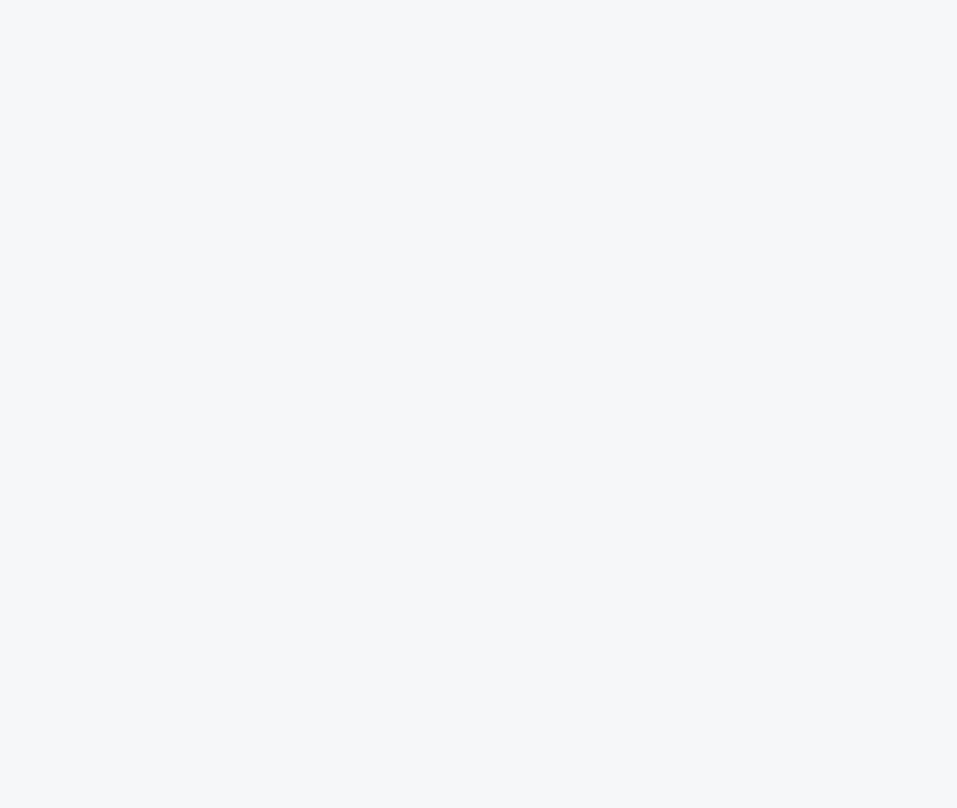
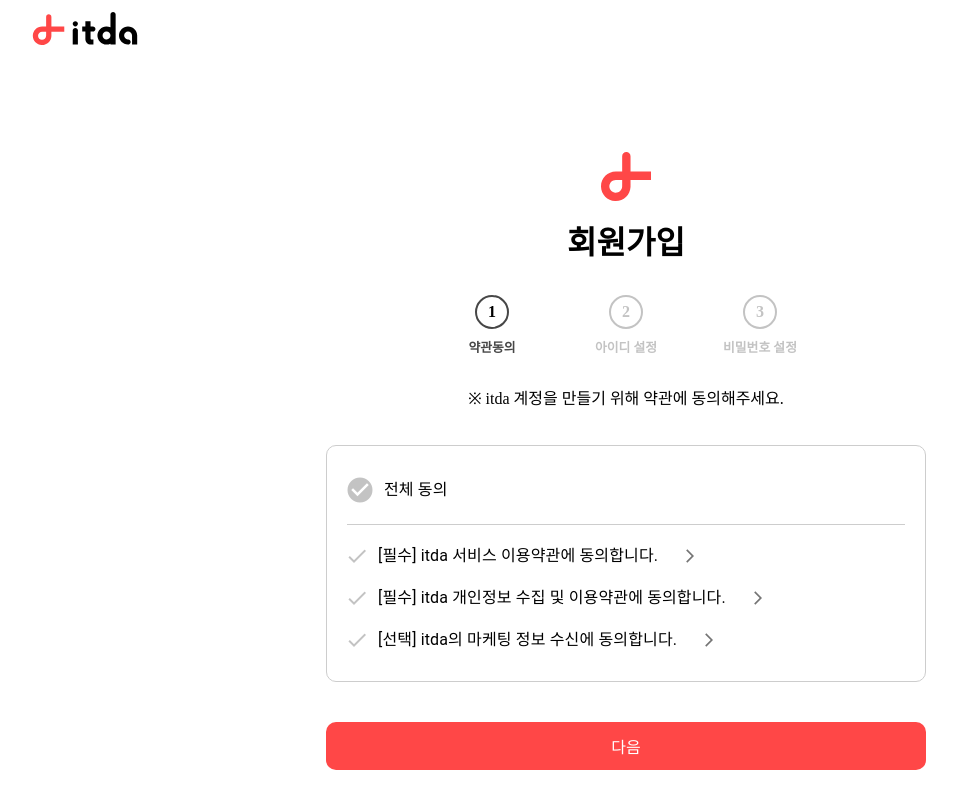
Before and after one commit to soyoung2118/itda-ieoso_frontend, a React (Vite) app: page /signup in a window 1280 px wide. Before the commit this address had no page. Shown: the top 808 px of the page, without its empty margins (14-971 px from the left). Built offline with nearby package versions, Linux system fonts and the light colour scheme.

Commit message:
feat: 회원가입 페이지

```diff
--- a/src/App.jsx
+++ b/src/App.jsx
@@ -1,5 +1,7 @@
 import {BrowserRouter, Route, Routes} from "react-router-dom";
 import Start from "./component/page/Start.jsx";
+import LogIn from "./component/page/LogIn.jsx";
+import SignUp from "./component/page/SignUp.jsx";
 import ClassRoom from "./component/page/ClassRoom.jsx";
 
 function App() {
@@ -8,7 +10,9 @@
     <>
       <BrowserRouter>
         <Routes>
-          <Route path="/" element={<Start/>}/>
+          <Route path="/" element={<Start />} />
+          <Route path="/login" element={<LogIn />} />
+          <Route path="/signup" element={<SignUp />} />
           <Route path="/classroom" element={<ClassRoom/>}/>
         </Routes>
       </BrowserRouter>
--- /dev/null
+++ b/src/component/page/SignUp.jsx
@@ -0,0 +1,246 @@
+import { useState } from 'react';
+import { useNavigate } from 'react-router-dom';
+import TopBar from "../ui/TopBar";
+import logoImage from "../img/logo.svg";
+import { Checkbox, FormControlLabel, IconButton } from '@mui/material';
+import {
+    Container,
+    LogoImage,
+    LogoText,
+    LoginButton,
+    SignUpContainer,
+    Progress,
+    Label,
+    Step,
+    Terms,
+    Term,
+    SignUpInput,
+    CustomCheckboxCircle,
+    CustomCheckboxTransparent,
+    NextButton,
+    InputContainer,
+    WelcomeMessage
+} from "../../style/Styles";
+import ArrowForwardIosIcon from '@mui/icons-material/ArrowForwardIos';
+import PropTypes from 'prop-types';
+
+const TERMS = {
+  service: '[필수] itda 서비스 이용약관에 동의합니다.',
+  privacy: '[필수] itda 개인정보 수집 및 이용약관에 동의합니다.',
+  marketing: '[선택] itda의 마케팅 정보 수신에 동의합니다.'
+};
+
+function TermsAgreement({ isChecked, termsChecked, handleCheckAll, handleIndividualCheck, handleDocumentOpen }) {
+  return (
+    <Terms>
+      <Term>
+        <FormControlLabel
+          control={
+            <Checkbox
+              icon={CustomCheckboxCircle(false)}
+              checkedIcon={CustomCheckboxCircle(true)}
+              checked={isChecked}
+              onChange={handleCheckAll}
+            />
+          }
+          label="전체 동의"
+        />
+      </Term>
+      <div style={{borderBottom: '1px solid #CDCDCD', margin: '10px 0' }}></div>
+      <Term>
+        <FormControlLabel
+          control={
+            <Checkbox
+              icon={CustomCheckboxTransparent(false)}
+              checkedIcon={CustomCheckboxTransparent(true)}
+              checked={termsChecked.service}
+              onChange={() => handleIndividualCheck('service')}
+            />
+          }
+          label={TERMS.service}
+        />
+        <IconButton onClick={() => handleDocumentOpen('service')}>
+          <ArrowForwardIosIcon style={{ fontSize: '16px' }} />
+        </IconButton>
+      </Term>
+      <Term>
+        <FormControlLabel
+          control={
+            <Checkbox
+              icon={CustomCheckboxTransparent(false)}
+              checkedIcon={CustomCheckboxTransparent(true)}
+              checked={termsChecked.privacy}
+              onChange={() => handleIndividualCheck('privacy')}
+            />
+          }
+          label={TERMS.privacy}
+        />
+        <IconButton onClick={() => handleDocumentOpen('privacy')}>
+          <ArrowForwardIosIcon style={{ fontSize: '16px' }} />
+        </IconButton>
+      </Term>
+      <Term>
+        <FormControlLabel
+          control={
+            <Checkbox
+              icon={CustomCheckboxTransparent(false)}
+              checkedIcon={CustomCheckboxTransparent(true)}
+              checked={termsChecked.marketing}
+              onChange={() => handleIndividualCheck('marketing')}
+            />
+          }
+          label={TERMS.marketing}
+        />
+        <IconButton onClick={() => handleDocumentOpen('marketing')}>
+          <ArrowForwardIosIcon style={{ fontSize: '16px' }} />
+        </IconButton>
+      </Term>
+    </Terms>
+  );
+}
+
+TermsAgreement.propTypes = {
+  isChecked: PropTypes.bool.isRequired,
+  termsChecked: PropTypes.shape({
+    service: PropTypes.bool.isRequired,
+    privacy: PropTypes.bool.isRequired,
+    marketing: PropTypes.bool.isRequired,
+  }).isRequired,
+  handleCheckAll: PropTypes.func.isRequired,
+  handleIndividualCheck: PropTypes.func.isRequired,
+  handleDocumentOpen: PropTypes.func.isRequired,
+};
+
+export default function SignUp() {
+  const navigate = useNavigate();
+  const [step, setStep] = useState(1);
+  const [password, setPassword] = useState('');
+  const [confirmPassword, setConfirmPassword] = useState('');
+  const [isChecked, setIsChecked] = useState(false);
+  const [termsChecked, setTermsChecked] = useState({
+    service: false,
+    privacy: false,
+    marketing: false,
+  });
+
+  const handleNext = () => {
+    if (step < 3) {
+      setStep(step + 1);
+    } else {
+      navigate('/login');
+    }
+  };
+
+  const handleCheckAll = () => {
+    const newCheckedState = !isChecked;
+    setIsChecked(newCheckedState);
+    setTermsChecked(() => ({
+      service: newCheckedState,
+      privacy: newCheckedState,
+      marketing: newCheckedState,
+    }));
+  };
+
+  const handleIndividualCheck = (term) => {
+    const updatedTermsChecked = {
+      ...termsChecked,
+      [term]: !termsChecked[term],
+    };
+    setTermsChecked(updatedTermsChecked);
+    const allChecked = Object.values(updatedTermsChecked).every(value => value);
+    setIsChecked(allChecked);
+  };
+
+  const handleDocumentOpen = (term) => {
+    console.log(`${term} 문서 출력`);
+  };
+
+  return (
+    <>
+      <TopBar />
+      <Container>
+      <LogoImage src={logoImage} alt="logo" />
+      <LogoText>회원가입</LogoText>
+        <Progress>
+          <Step active={step === 1} completed={step > 1} label="약관동의">1</Step>
+          <Step active={step === 2} completed={step > 2} label="아이디 설정">2</Step>
+          <Step active={step === 3} completed={step > 3} label="비밀번호 설정">3</Step>
+        </Progress>
+      <SignUpContainer>
+        {step === 1 && (
+            <>
+              <p>※ itda 계정을 만들기 위해 약관에 동의해주세요.</p>
+              <div style={{minWidth: '400px', width: '100%', margin: '0 auto' }}>
+              <TermsAgreement
+                isChecked={isChecked}
+                termsChecked={termsChecked}
+                handleCheckAll={handleCheckAll}
+                handleIndividualCheck={handleIndividualCheck}
+                handleDocumentOpen={handleDocumentOpen}
+              />
+              </div>
+              <NextButton onClick={handleNext}>
+                다음
+              </NextButton>
+          </>
+        )}
+        {step === 2 && (
+            <>
+            <div style={{ minWidth: '400px', maxWidth:'600px',width: '100%', margin: '0 auto' }}>
+              <Label style={{ textAlign: 'left', width: '100%' }}>아이디</Label>
+              <InputContainer>
+                <SignUpInput placeholder="아이디를 설정해주세요." style={{ width: '65%' }}/>
+                  <LoginButton style={{
+                    width: '35%',
+                    marginLeft: '1rem',
+                  }}>아이디 확인</LoginButton>
+              </InputContainer>
+              <Label style={{ textAlign: 'left',marginBottom: '1rem' }}>비밀번호</Label>
+              <InputContainer >
+                  <SignUpInput
+                  type="password"
+                  placeholder="비밀번호를 설정해주세요."
+                  value={password}
+                  onChange={e => setPassword(e.target.value)}
+                  style={{ width: '100%' }}
+                  />
+                </InputContainer>
+                <div style={{ fontSize: '0.8rem', color: '#000000', width: '100%', margin: '-1rem 0 2rem 0' }}>영문 대/소문자, 숫자, 특수문자를 조합하여 8자 이상 입력해주세요.</div>
+              <Label style={{ textAlign: 'left', margin: '1rem 0' }}>비밀번호 확인</Label>
+              <InputContainer>
+                <SignUpInput
+                  type="password"
+                  placeholder="설정하신 비밀번호를 입력해주세요."
+                  value={confirmPassword}
+                  onChange={e => setConfirmPassword(e.target.value)}
+                  style={{ width: '100%' }}
+                />
+              </InputContainer>
+              {step === 2 && password !== confirmPassword && (
+                <div style={{ fontSize: '0.8rem', color: '#FF4747', width: '100%', margin: '-1rem 0 2rem 0' }}>
+                  비밀번호가 일치하지 않습니다. 다시 확인해주세요.
+                </div>
+              )}
+            </div>
+            <NextButton onClick={handleNext}>
+              다음
+            </NextButton>
+            </>
+        )}
+          {step === 3 && (
+            <div style={{ minWidth: '400px',width: '100%', margin: '0 auto' }}>
+              <WelcomeMessage>
+                <h2>itda에 오신 것을 환영합니다!</h2>
+                <p>첫 로그인하시겠어요?</p>
+              </WelcomeMessage>
+              <NextButton onClick={handleNext}>
+                로그인하러 가기
+              </NextButton>
+            </div>
+
+          )}
+        </SignUpContainer>
+      </Container>
+    </>
+  );
+}
--- a/src/style/Styles.jsx
+++ b/src/style/Styles.jsx
@@ -1,14 +1,4 @@
-import styled, { keyframes, css } from "styled-components";
-
-// 막대기 애니메이션 정의
-const lineGradientAnimation = keyframes`
-  from {
-    background-image: linear-gradient(to right, #C3C3C3, #C3C3C3);
-  }
-  to {
-    background-image: linear-gradient(to right, #474747, #C3C3C3);
-  }
-`;
+import styled from "styled-components";
 
 export const Container = styled.div`
     display: flex;
@@ -16,9 +6,9 @@
     align-items: center;
     justify-content: flex-start;
     background-color: #FFFFFF;
+    height: calc(100vh - 7vh);
     width: 100%;
-    height: calc(100vh - 59px);
-    padding-top: 8rem;
+    padding-top: 6rem;
 `;
 
 export const Logo = styled.div`
@@ -34,11 +24,12 @@
 
 export const LogoText = styled.div`
     font-size: 2rem;
+    font-weight: bold;
     margin-bottom: 2rem;
 `;
 
 export const Form = styled.div`
-    width: 500px;
+    width: 100%;
     display: flex;
     flex-direction: column;
 `;
@@ -130,11 +121,14 @@
   );
 };
 
-export const Checkbox = styled.input`
-    accent-color: #CDCDCD;
-    width: 20px;
-    height: 20px;
-    margin-right: 0.5rem;
+export const SignUpContainer = styled.div`
+  display: flex;
+  flex-direction: column;
+  align-items: center;
+  justify-content: center;
+  width: 100%;
+  max-width: 600px;
+  margin: 0 auto;
 `;
 
 export const SignUpInput = styled.input`
@@ -149,17 +143,8 @@
     }
 `;
 
-export const LoginButton = styled.button`
-    padding: 0.8rem;
-    background-color: #FF4747;
-    color: white;
-    border: none;
-    border-radius: 10px;
-    cursor: pointer;
-    margin-bottom: 1rem;
-`;
-
 export const SignUpLink = styled.div`
+    margin-top: 1rem;
     font-size: 0.9rem;
     color: #CDCDCD;
     text-align: center;
@@ -171,12 +156,14 @@
     }
 `;
 
-export const SignUpContainer = styled.div`
-  display: flex;
-  flex-direction: column;
-  align-items: center;
-  justify-content: center;
-  width: 100%;
+export const LoginButton = styled.button`
+    padding: 0.8rem;
+    background-color: #FF4747;
+    color: white;
+    border: none;
+    border-radius: 10px;
+    cursor: pointer;
+    margin-bottom: 1rem;
 `;
 
 export const Progress = styled.div`
@@ -210,8 +197,6 @@
     font-size: 0.8rem;
     color: ${props => (props.active || props.completed ? '#474747' : '#C3C3C3')};
     width: max-content;
-    left: 50%;
-    transform: translateX(-50%);
   }
 
   &:not(:last-child):before {
@@ -220,59 +205,37 @@
     top: 15px;
     left: 32px;
     width: 100px;
-    height: 2px;
+    height: 0px;
     background-color: #C3C3C3;
     z-index: 1;
-    ${props => props.completed && css`
-      animation: ${lineGradientAnimation} 0.5s ease-in-out forwards;
-    `}
   }
 `;
 
-export const Terms = styled.div`  text-align: left;
+export const Terms = styled.div`
+  text-align: left;
   margin: 20px auto;
-  width: 35%;
-  padding: 20px;
+  width: 100%;
+  max-width: 600px;
   border: 1px solid #CDCDCD;
   border-radius: 10px;
   background-color: #FFFFFF;
+  padding: 20px;
+  box-sizing: border-box;
 `;
 
 export const Term = styled.div`
   display: flex;
   align-items: center;
   font-size: 1rem;
-  border-radius: 50px;
   &:last-child {
     border-bottom: none;
   }
-`;
-
-export const NextButton = styled.button`
-  width: 36%;
-  display: block;
-  background-color: #FF4747;
-  color: white;
-  border: none;
-  padding: 0.75rem;
-  font-size: 1rem;
-  cursor: pointer;
-  border-radius: 10px;
 `;
 
 export const InputContainer = styled.div`
   display: flex;
   align-items: center;
   margin: 10px 0;
-`;
-
-export const CheckButton = styled.button`
-  background-color: transparent;
-  color: black;
-  border: none;
-  padding: 10px;
-  margin-left: 10px;
-  cursor: pointer;
 `;
 
 export const ErrorMessage = styled.div`
@@ -283,10 +246,28 @@
 
 export const WelcomeMessage = styled.div`
   width: 100%;
-  margin: 20px auto;
-  padding: 50px 70px;
+  max-width: 600px;
+  display: flex;
+  flex-direction: column;
+  align-items: center;
+  justify-content: center;
+  margin: 60px auto;
+  padding: 45px 0;
   border: 1px solid #ddd;
   border-radius: 30px;
-  max-width: 300px;
   background-color: #FFFFFF;
 `;
+
+export const NextButton = styled.button`
+  width: 100%;
+  max-width: 600px;
+  display: block;
+  background-color: #FF4747;
+  color: white;
+  border: none;
+  padding: 0.75rem;
+  font-size: 1rem;
+  cursor: pointer;
+  border-radius: 10px;
+  margin: 20px auto;
+`;
```
